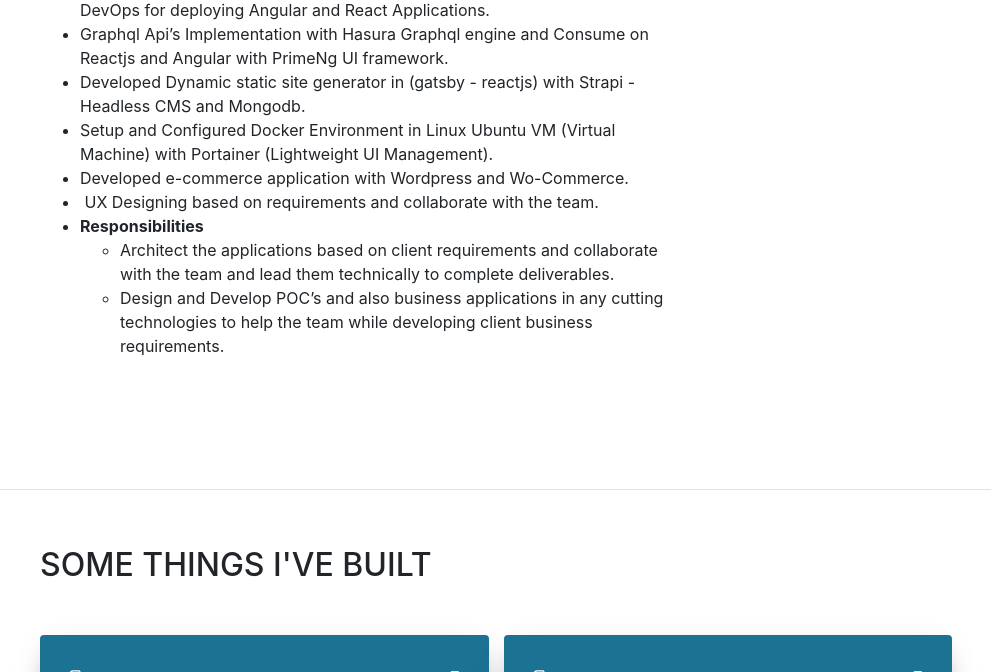
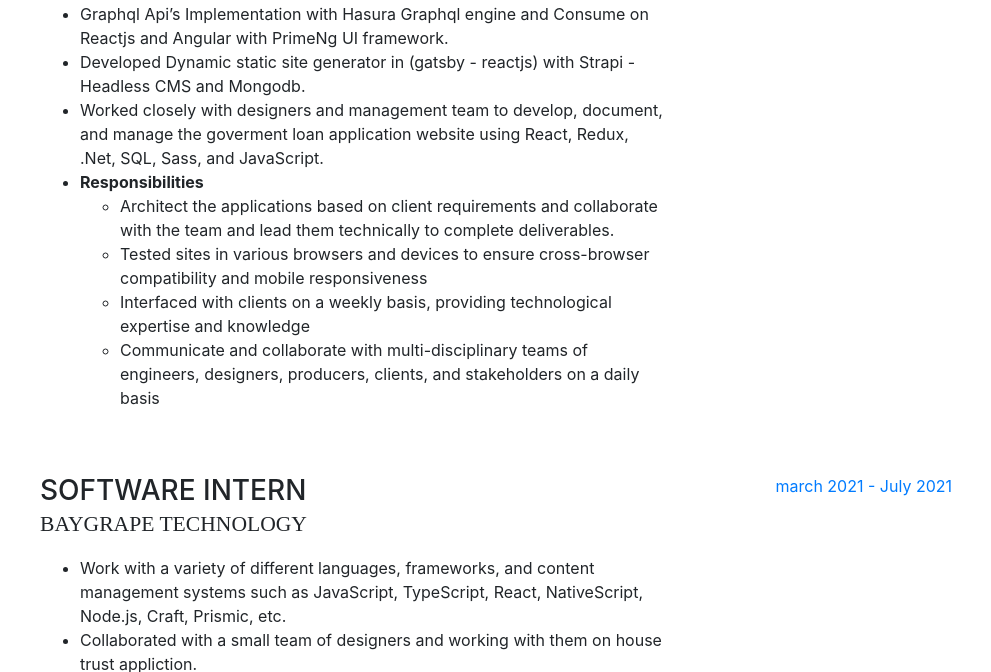
Before and after one commit to Sharmil001/personal-website, a website with bundled scripts: page index.html in a window 1280 px wide. Shown: the part 1110-1782 px from the top of the page, without its empty margins (280-1271 px from the left). Built offline with nearby package versions, Linux system fonts and the light colour scheme; a web font is replaced by a local one.

Commit message:
index file changes

```diff
--- a/index.html
+++ b/index.html
@@ -108,21 +108,36 @@
                         <li>Good Experience and capable to work on any platforms or Technologies from Scratch Projects or Migration Projects.&nbsp;</li>
                         <li>Good Experience on Managing CI/CD Pipelines and Releases in Azure DevOps for deploying Angular and React Applications.&nbsp;</li>
                         <li>Graphql Api&rsquo;s Implementation with Hasura Graphql engine and Consume on Reactjs and Angular with PrimeNg UI framework.&nbsp;</li>
-                        <li>Developed Dynamic static site generator in (gatsby - reactjs) with Strapi - Headless CMS and Mongodb.</li>
-                        <li>Setup and Configured Docker Environment in Linux Ubuntu VM (Virtual Machine) with Portainer (Lightweight UI Management).</li>
-                        <li>Developed e-commerce application with Wordpress and Wo-Commerce.</li>
-                        <li>&nbsp;UX Designing based on requirements and collaborate with the team. </li>
+                        <li>Developed Dynamic static site generator in (gatsby - reactjs) with Strapi - Headless CMS and Mongodb.&nbsp;</li>
+                        <li>Worked closely with designers and management team to develop, document, and manage the goverment loan application website using React, Redux, .Net, SQL, Sass, and JavaScript.&nbsp;</li>
                         <li>
                            <strong>Responsibilities</strong>
                            <ul>
-                              <li>Architect the applications based on client requirements and collaborate with the team and lead them technically to complete deliverables.</li>
-                              <li>Design and Develop POC&rsquo;s and also business applications in any cutting technologies to help the team while developing client business requirements. &nbsp;</li>
+                              <li>Architect the applications based on client requirements and collaborate with the team and lead them technically to complete deliverables.&nbsp;</li>
+                              <li>Tested sites in various browsers and devices to ensure cross-browser compatibility and mobile responsiveness&nbsp;</li>
+                              <li>Interfaced with clients on a weekly basis, providing technological expertise and knowledge&nbsp;</li>
+                              <li>Communicate and collaborate with multi-disciplinary teams of engineers, designers, producers, clients, and stakeholders on a daily basis &nbsp;</li>
                            </ul>
                         </li>
                      </ul>
                   </div>
                   <div class="resume-date text-md-right">
                      <span class="text-primary">July 2021 - Present</span>
+                  </div>
+               </div>
+               <div class="resume-item d-flex flex-column flex-md-row mb-5">
+                  <div class="resume-content mr-auto">
+                     <h3 class="mb-0">Software Intern</h3>
+                     <div class="subheading mb-3">Baygrape Technology</div>
+                     <ul>
+                        <li>Work with a variety of different languages, frameworks, and content management systems such as JavaScript, TypeScript, React, NativeScript, Node.js, Craft, Prismic, etc.&nbsp;</li>
+                        <li>Collaborated with a small team of designers and working with them on house trust appliction.&nbsp;</li>
+                        <li>Worked on data migration pipeline with Python. Migrated data from Hasura GraphQL server to Snowflake.&nbsp;</li>
+                        <li>Build SSRS and Power BI reports base on clients requirements.&nbsp;</li>>
+                     </ul>
+                  </div>
+                  <div class="resume-date text-md-right">
+                     <span class="text-primary">march 2021 - July 2021</span>
                   </div>
                </div>
             </div>
@@ -254,9 +269,6 @@
                      <i class="devicon-gulp-plain colored"></i>
                   </li>
                   <li class="list-inline-item">
-                     <i class="devicon-angularjs-plain colored"></i>
-                  </li>
-                  <li class="list-inline-item">
                      <i class="devicon-angularjs-plain-wordmark colored"></i>
                   </li>
                   <li class="list-inline-item">
@@ -287,13 +299,7 @@
                      <i class="devicon-git-plain-wordmark colored"></i>
                   </li>
                   <li class="list-inline-item">
-                     <i class="devicon-redis-plain-wordmark colored"></i>
-                  </li>
-                  <li class="list-inline-item">
                      <i class="devicon-typescript-plain colored"></i>
-                  </li>
-                  <li class="list-inline-item">
-                     <i class="devicon-android-plain-wordmark colored"></i>
                   </li>
                   <li class="list-inline-item">
                      <i class="devicon-django-plain colored"></i>
@@ -307,9 +313,6 @@
                   </li>
                   <li class="list-inline-item">
                      <i class="devicon-d3js-plain colored"></i>
-                  </li>
-                  <li class="list-inline-item">
-                     <i class="devicon-dart-plain-wordmark colored"></i>
                   </li>
                   <li class="list-inline-item">
                      <i class="devicon-dotnetcore-plain colored"></i>
```
